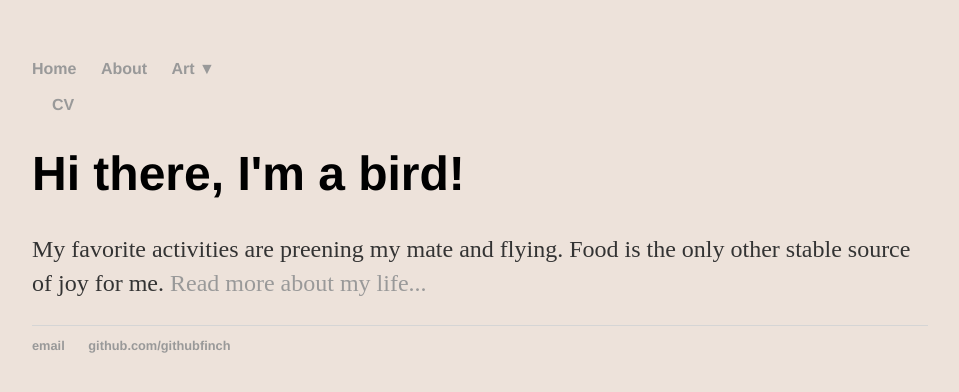
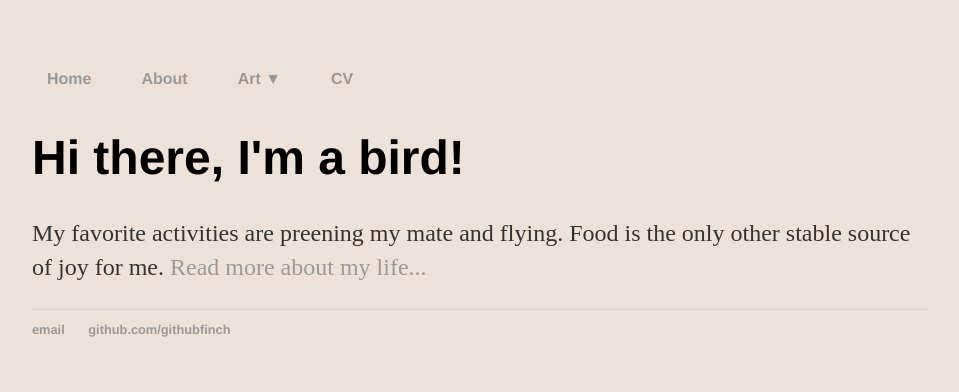
Before and after one commit to githubfinch/githubfinch.github.io, a Jekyll site: the page built from index.html, in a window 1280 px wide. Shown: the top 392 px of the page, without its empty margins (160-1119 px from the left). Built offline with Jekyll 4.4.1, drawn with Linux system fonts in a browser that asks for light colours.

Commit message:
Update main.css

```diff
--- a/css/main.css
+++ b/css/main.css
@@ -45,6 +45,56 @@ ul.posts li {
 
 /*new submenu stuff */
 
+nav ul {
+    list-style: none;
+    margin: 0;
+    padding: 0;
+    display: flex;
+}
+
+nav li {
+    position: relative;
+}
+
+nav a {
+    display: block;
+    padding: 10px 15px;
+}
+
+/* Hide submenu */
+nav .submenu {
+    display: none;
+    position: absolute;
+    top: 100%;
+    left: 0;
+    margin: 0;
+    padding: 0;
+    min-width: 150px;
+    background: white;
+    z-index: 1000;
+}
+
+/* Show submenu */
+nav .dropdown:hover .submenu {
+    display: block;
+}
+
+/* Submenu items */
+nav .submenu li {
+    display: block;
+    width: 100%;
+}
+
+nav .submenu a {
+    display: block;
+    white-space: nowrap;
+}
+
+nav .submenu a:hover {
+    background: #eee;
+}
+
+
 .submenu a {
     display: none;
     position: absolute;
```
